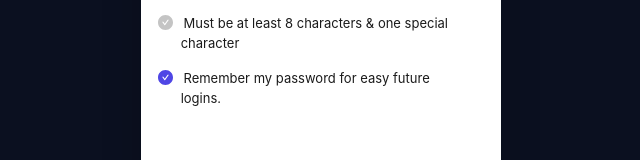
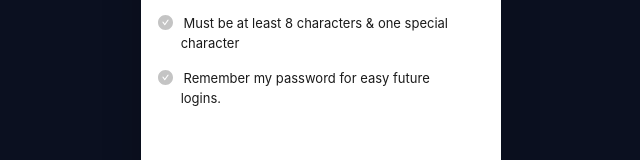
Before and after one commit to mohdkamleen/demo-neurom-fr, a React (Create React App) app: page /signin in a window 1280 px wide. Shown: the part 283-443 px from the top of the page, without its empty margins (319-959 px from the left). Built offline with nearby package versions, Linux system fonts and the light colour scheme.

Commit message:
asdf fsadf sdf

```diff
--- a/src/pages/SignIn/index.jsx
+++ b/src/pages/SignIn/index.jsx
@@ -9,6 +9,7 @@ export default function SignIn() {
   const [password, setPassword] = useState("@demo81788");
   const [showPassword, setShowPassword] = useState(false);
   const [strongPassword, setStrongPassword] = useState(false);
+  const [rememberPassword, setRememberPassword] = useState(false);
 
   const navigate = useNavigate();
 
@@ -83,7 +84,7 @@ export default function SignIn() {
 
         <p className="hint">
           <span><CheckCircleFilled style={strongPassword ? { color: "#4F46E5", fontSize: "15px" } : { color: "#c4c4c4", fontSize: "15px" }} /> &nbsp; Must be at least 8 characters & one special <br /> &ensp;&ensp;&ensp; character </span>
-          <span><CheckCircleFilled style={{ color: "#4F46E5", fontSize: "15px" }} /> &nbsp; Remember my password for easy future<br /> &ensp;&ensp;&ensp; logins.</span>
+          <span style={{cursor:"pointer"}} onClick={_ => setRememberPassword(!rememberPassword)}><CheckCircleFilled style={rememberPassword ? { color: "#4F46E5", fontSize: "15px" } : { color: "#c4c4c4", fontSize: "15px" }} /> &nbsp; Remember my password for easy future<br /> &ensp;&ensp;&ensp; logins.</span>
         </p>
 
       </form>
```
